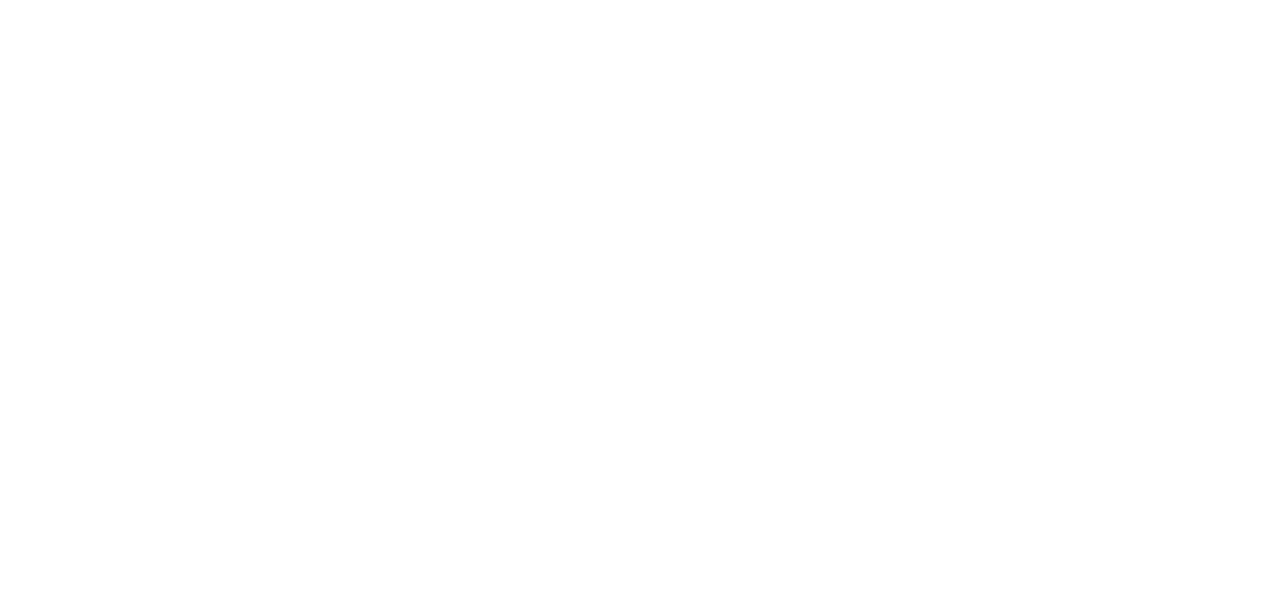
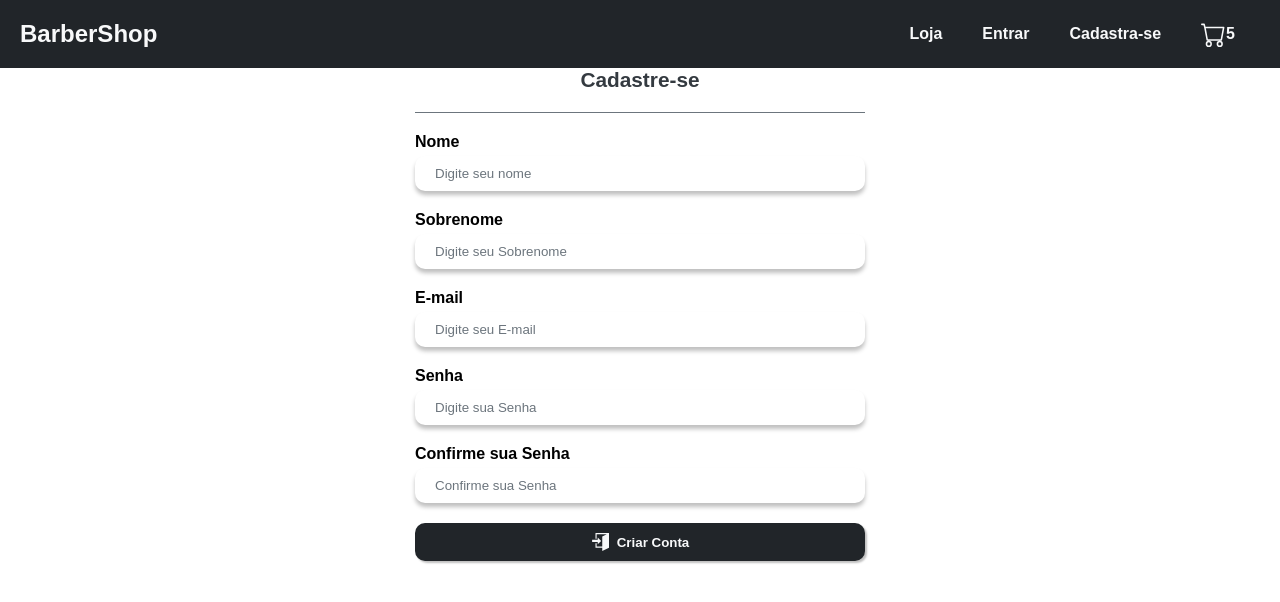
Before and after one commit to alex01sander/barbearia-ecommerce, a React (Create React App) app: page /signUp in a window 1280 px wide. Before the commit this address had no page. Shown: the top 602 px of the page. Built offline with nearby package versions, Linux system fonts and the light colour scheme.

Commit message:
feat: add SignUp Form

```diff
--- a/src/App.tsx
+++ b/src/App.tsx
@@ -4,6 +4,7 @@ import { BrowserRouter, Routes, Route } from 'react-router-dom'
 import HomePage from './pages/home/home.pages'
 import ShopPages from './pages/shop/shop.pages'
 import LoginPage from './pages/login/login.pages'
+import SignUpPages from './pages/sign-up/sign-up.pages'
 function App () {
   return (
     <BrowserRouter>
@@ -11,6 +12,7 @@ function App () {
         <Route path='/' element={<HomePage/>}/>
         <Route path='/shop' element={<ShopPages/>}/>
         <Route path='/login' element={<LoginPage/>}/>
+        <Route path='/signUp' element={<SignUpPages/>}/>
       </Routes>
 
     </BrowserRouter>
--- a/src/components/header/header.components.tsx
+++ b/src/components/header/header.components.tsx
@@ -16,13 +16,17 @@ const HeaderComponents = () => {
     navigate('/login')
   }
 
+  const handleSignUpClick = () => {
+    navigate('/signUp')
+  }
+
   return (
     <HeaderContainer>
         <HeaderTile onClick={handleHomeClick}>BarberShop</HeaderTile>
         <HeaderItems>
             <HeaderItem onClick={handleShopClick}>Loja</HeaderItem>
             <HeaderItem onClick={handleLoginClick}>Entrar</HeaderItem>
-            <HeaderItem>Cadastra-se</HeaderItem>
+            <HeaderItem onClick={handleSignUpClick}>Cadastra-se</HeaderItem>
             <HeaderItem><BsCart size={25} margin-left={10}/> 5 </HeaderItem>
 
         </HeaderItems>
--- a/src/pages/login/login.pages.tsx
+++ b/src/pages/login/login.pages.tsx
@@ -8,8 +8,13 @@ import { useForm } from 'react-hook-form'
 import CustomButton from '../../components/cutom-butto/custom-button.components'
 import InputErrorMessage from '../../components/input-error-message/input-error-mesage.components'
 
+interface LoginForm {
+  email: string
+  password: string
+}
+
 const LoginPage = () => {
-  const { register, formState: { errors }, handleSubmit } = useForm()
+  const { register, formState: { errors }, handleSubmit } = useForm<LoginForm>()
 
   const handleSubmitPress = (data: any) => {
     console.log(data)
@@ -49,7 +54,7 @@ const LoginPage = () => {
                     <LoginInputContainer>
                         <p>Senha</p>
                         <CustomInput hasError={!!errors?.password}
-                         placeholder='Digite sua Senha' {...register('password', { required: true })}/>
+                         placeholder='Digite sua Senha' {...register('password', { required: true })} type={'password'}/>
 
                          {errors?.password?.type === 'required' && (
                             <InputErrorMessage>A senha é obrigatória</InputErrorMessage>
--- /dev/null
+++ b/src/pages/sign-up/sign-up.pages.tsx
@@ -0,0 +1,98 @@
+import { ImEnter } from 'react-icons/im'
+import CustomInput from '../../components/custom-input/custom-input.components'
+import CustomButton from '../../components/cutom-butto/custom-button.components'
+import HeaderComponents from '../../components/header/header.components'
+import { SignUpContainer, SignUpContent, SignUpHeadline, SignUpInputContainer } from './sign-up.styles'
+import { useForm } from 'react-hook-form'
+import validator from 'validator'
+import InputErrorMessage from '../../components/input-error-message/input-error-mesage.components'
+
+interface SignUpForm{
+    name: string
+    lastName: string
+    email: string
+    password: string
+    passwordConfirmation: string
+}
+
+const SignUpPages = () => {
+  const { register, formState: { errors }, watch, handleSubmit } = useForm<SignUpForm>()
+
+  const watchPassword = watch('password')
+  const handleClickPress = (data: SignUpForm) => {
+    console.log(data)
+  }
+  return (
+    <>
+        <HeaderComponents/>
+        <SignUpContainer>
+
+            <SignUpContent>
+            <SignUpHeadline>Cadastre-se</SignUpHeadline>
+                <SignUpInputContainer>
+                    <p>Nome</p>
+                    <CustomInput hasError={!!errors?.name}
+                    placeholder='Digite seu nome' {...register('name', { required: true })}/>
+                    {errors?.name?.type === 'required' && (
+                        <InputErrorMessage>Nome obrigatório</InputErrorMessage>
+                    )}
+                </SignUpInputContainer>
+                <SignUpInputContainer>
+                    <p>Sobrenome</p>
+                    <CustomInput hasError={!!errors?.lastName}
+                    placeholder='Digite seu Sobrenome' {...register('lastName', { required: true })}/>
+                     {errors?.lastName?.type === 'required' && (
+                        <InputErrorMessage>Sobrenome obrigatório</InputErrorMessage>
+                     )}
+                </SignUpInputContainer>
+                <SignUpInputContainer>
+                    <p>E-mail</p>
+                    <CustomInput hasError={!!errors?.email}
+                    placeholder='Digite seu E-mail' {...register('email', {
+                      required: true,
+                      validate: (value) => {
+                        return validator.isEmail(value)
+                      }
+                    })}/>
+                     {errors?.email?.type === 'required' && (
+                        <InputErrorMessage>E-mail obrigatório</InputErrorMessage>
+                     )}
+                     {errors?.email?.type === 'validate' && (
+                        <InputErrorMessage>Insira um E-mail válido</InputErrorMessage>
+                     )}
+                </SignUpInputContainer>
+                <SignUpInputContainer>
+                    <p>Senha</p>
+                    <CustomInput hasError={!!errors?.password}
+                    placeholder='Digite sua Senha' type='password' {...register('password', {
+                      required: true
+                    })}/>
+                     {errors?.password?.type === 'required' && (
+                        <InputErrorMessage>Senha obrigatória</InputErrorMessage>
+                     )}
+                </SignUpInputContainer>
+                <SignUpInputContainer>
+                    <p>Confirme sua Senha</p>
+                    <CustomInput hasError={!!errors?.passwordConfirmation}
+                    placeholder='Confirme sua Senha' type='password' {...register('passwordConfirmation',
+                      {
+                        required: true,
+                        validate: (value) => {
+                          return value === watchPassword
+                        }
+                      })} />
+                     {errors?.passwordConfirmation?.type === 'required' && (
+                        <InputErrorMessage>Confirme sua Senha obrigatório</InputErrorMessage>
+                     )}
+                     {errors?.passwordConfirmation?.type === 'validate' && (
+                        <InputErrorMessage>As senhas estão diferentes</InputErrorMessage>
+                     )}
+                </SignUpInputContainer>
+                <CustomButton startIcon={<ImEnter size={18}/>} onClick={() => handleSubmit(handleClickPress)()}>Criar Conta</CustomButton>
+            </SignUpContent>
+        </SignUpContainer>
+    </>
+  )
+}
+
+export default SignUpPages
--- /dev/null
+++ b/src/pages/sign-up/sign-up.styles.ts
@@ -0,0 +1,36 @@
+import styled from 'styled-components'
+import Colors from '../../themes/themes'
+
+export const SignUpContainer = styled.div`
+  height: 100%;
+  display: flex;
+  align-items: center;
+  justify-content: center;
+`
+
+export const SignUpHeadline = styled.p`
+  font-weight: 600;
+  font-size: 1.3rem;
+  margin-bottom: 20px;
+  color: ${Colors.text.dark};
+  padding-bottom: 20px;
+  border-bottom: 1px solid #6c757d;
+  width: 100%;
+  text-align: center;
+`
+
+export const SignUpContent = styled.div`
+  display: flex;
+  flex-direction: column;
+  align-items: center;
+  width: 450px;
+`
+
+export const SignUpInputContainer = styled.div`
+  width: 100%;
+  margin-bottom: 20px;
+  p:nth-child(1) {
+    font-weight: 600;
+    margin-bottom: 5px;
+  }
+`
```
